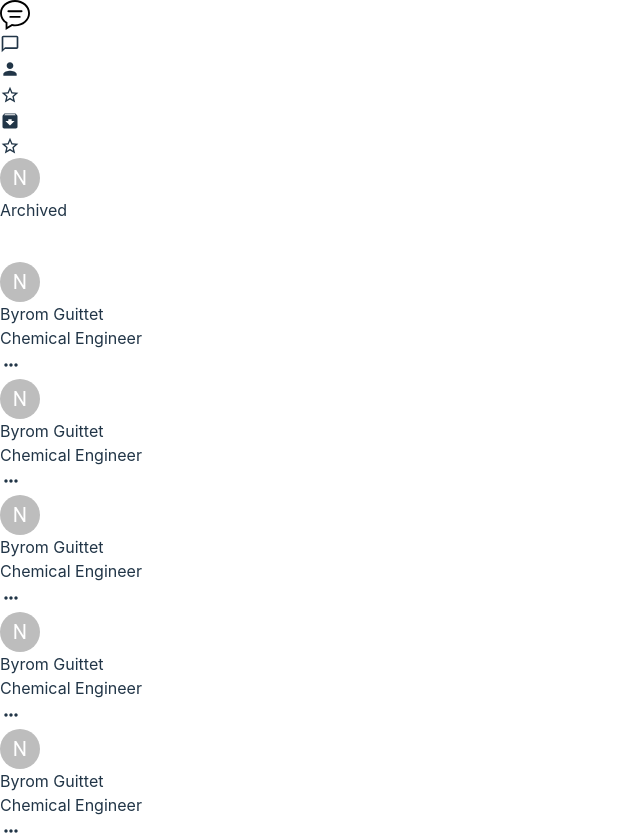
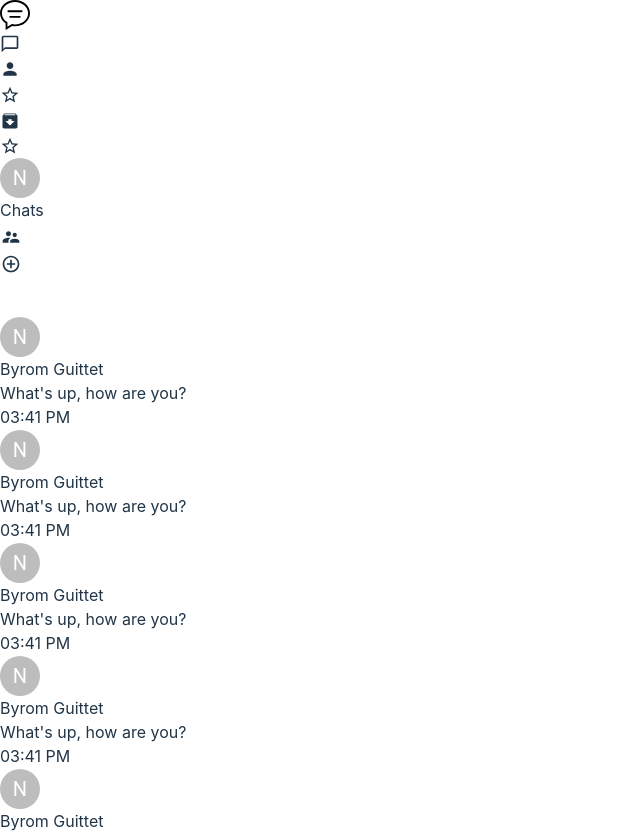
Before and after one commit to NaveenDanj/unichat-v2, a React (Vite) app: page / in a window 1280 px wide. Shown: the top 835 px of the page, without its empty margins (0-640 px from the left). Built offline with nearby package versions, Linux system fonts and the light colour scheme.

Commit message:
configured web view routes

```diff
--- a/src/components/layout/SidebarLeft.tsx
+++ b/src/components/layout/SidebarLeft.tsx
@@ -5,7 +5,25 @@ import PersonIcon from '@mui/icons-material/Person';
 import StarBorderIcon from '@mui/icons-material/StarBorder';
 import ArchiveIcon from '@mui/icons-material/Archive';
 
+
+import { useSelector, useDispatch } from 'react-redux'
+import { setRoute } from '../../store/app/RouteSlice'
+import type { RootState } from '../../store/store'
+import { useEffect } from 'react';
+
+
+
 function SidebarLeft() {
+
+    const route = useSelector((state: RootState) => state.router.currentRoute)
+    const dispatch = useDispatch()
+
+
+    const handleRouteChange = (route : string) => {
+        // console.log(route)
+        dispatch(setRoute(route))
+    }
+
     return (
         <>
             <div className=' justify-start'>
@@ -42,25 +60,25 @@ function SidebarLeft() {
                     </svg>
                 </div>
 
-            <div className='flex justify-center mt-4'>
+                <div onClick={() => handleRouteChange('chat')} className='flex justify-center mt-4'>
                     <div className="flex justify-center w-[60px] cursor-pointer rounded-md hover:bg-[#0A80FF] h-[48px] items-center">
                         <ChatBubbleOutlineIcon style={{ width: 20 }} />
                     </div>
                 </div>
 
-            <div className='flex justify-center mt-4'>
+                <div onClick={() => handleRouteChange('contact')} className='flex justify-center mt-4'>
                     <div className="flex justify-center w-[60px] cursor-pointer rounded-md hover:bg-[#0A80FF] h-[48px] items-center">
                         <PersonIcon style={{ width: 20 }} />
                     </div>
                 </div>
 
-            <div className='flex justify-center mt-4'>
+                <div onClick={() => handleRouteChange('starred')} className='flex justify-center mt-4'>
                     <div className="flex justify-center w-[60px] cursor-pointer rounded-md hover:bg-[#0A80FF] h-[48px] items-center">
                         <StarBorderIcon style={{ width: 20 }} />
                     </div>
                 </div>
 
-            <div className='flex justify-center mt-4'>
+                <div onClick={() => handleRouteChange('archived')} className='flex justify-center mt-4'>
                     <div className="flex justify-center w-[60px] cursor-pointer rounded-md hover:bg-[#0A80FF] h-[48px] items-center">
                         <ArchiveIcon style={{ width: 20 }} />
                     </div>
--- a/src/layouts/AppLayout.tsx
+++ b/src/layouts/AppLayout.tsx
@@ -6,7 +6,21 @@ import SidebarLeft from '../components/layout/SidebarLeft';
 import SidebarRight from '../components/layout/SidebarRight';
 
 
+import { useSelector, useDispatch } from 'react-redux'
+import { setRoute } from '../store/app/RouteSlice'
+import type { RootState } from '../store/store'
+import { useEffect } from 'react';
+
+
+
 function AppLayout() {
+
+    const route = useSelector((state: RootState) => state.router.currentRoute)
+
+    useEffect(() => {
+        console.log(route)
+    } , [route])
+
     return (
         <div className="flex h-[100vh] bg-[#1A2236] w-full">
 
@@ -15,9 +29,10 @@ function AppLayout() {
             </div>
 
             <div className="w-[350px] bg-[#1A2236]" style={{ borderRight : '1px solid rgba(255,255,255,0.1)' }}>
-            {/* <ChatSection /> */}
-            {/* <FriendsSection /> */}
-            <ArchiveSection />
+                { route === 'chat' && (<ChatSection />) }
+                { route === 'contact' && (<FriendsSection />) }
+                { route === 'starred' && (<ChatSection />) }
+                { route === 'archived' && (<ArchiveSection />) }
             </div>
 
             <div className='flex flex-grow'>
--- a/src/store/app/RouteSlice.ts
+++ b/src/store/app/RouteSlice.ts
@@ -14,8 +14,8 @@ export const routeSlice = createSlice({
     initialState,
     reducers: {
 
-        setRoute: (state , payload:any) => {
-            state.currentRoute = payload
+        setRoute: (state , action: PayloadAction<string>) => {
+            state.currentRoute = action.payload
         },
     },
 
```
Lines whose indentation alone changed are shown as unchanged.
